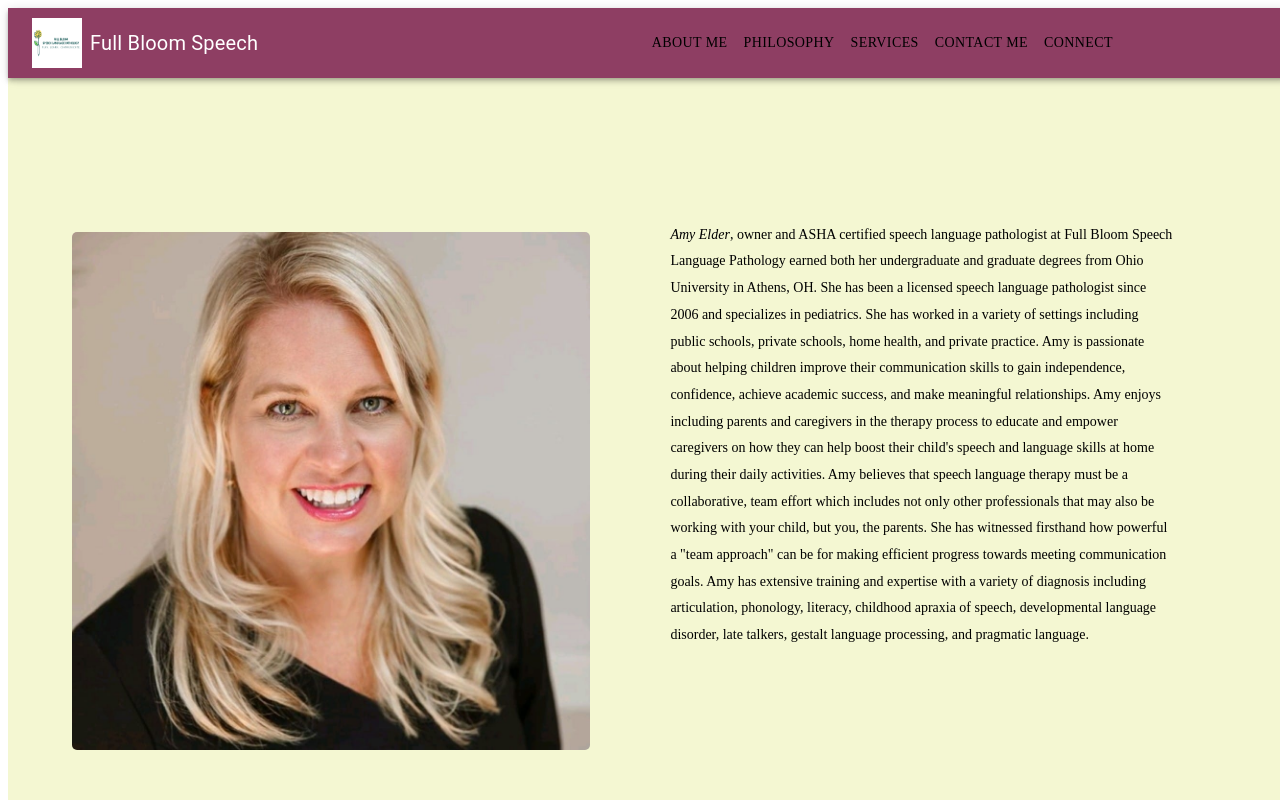
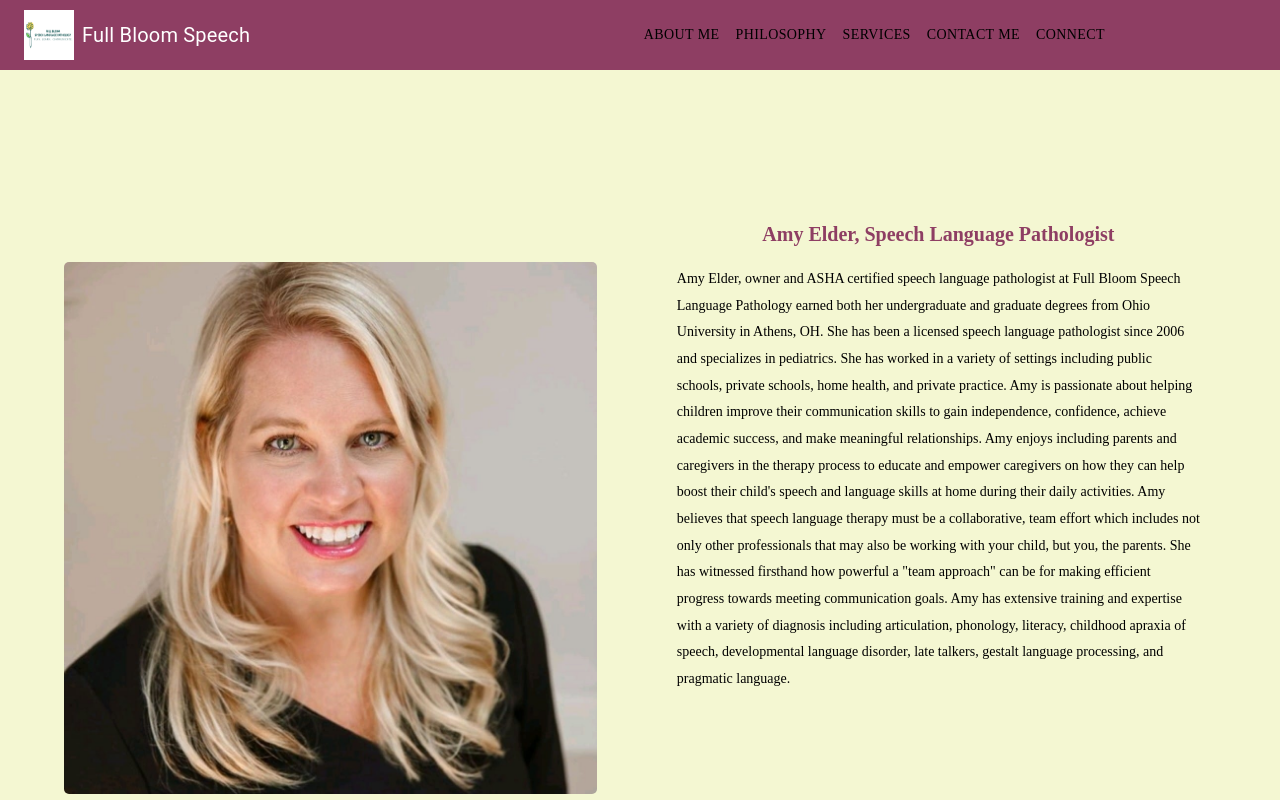
Before and after one commit to beemak789/AE_SLP_Website, a React (Create React App) app in the folder AE_Website/: page / in a window 1280 px wide. Shown: the top 800 px of the page. Built offline with nearby package versions, Linux system fonts and the light colour scheme; some icons are missing; a web font is replaced by a local one.

Commit message:
draft styles

```diff
--- a/AE_Website/src/aboutMe.css
+++ b/AE_Website/src/aboutMe.css
@@ -5,7 +5,6 @@
   font-weight: bold;
   background-color: #f4f7d2;
   width: 100%;
-  margin-top: 0.5rem;
   /* border: 2px solid red; */
 }
 
@@ -16,29 +15,44 @@ color: black;
 text-align: center;
 }
 
+.amy-title {
+  font-size: 20px;
+  /* border: 2px solid pink; */
+  text-align: center;
+  padding: 1rem;
+  color: #8E3E63;
+}
+.about-me-text {
+  /* border: 2px solid blue; */
+  display: flex;
+  flex-direction: column;
+}
+
 .about-me-paragraph {
 font-size: 12px;
 /* border: 2px solid green; */
 padding: 1rem;
 margin: auto;
 font-size: 14px;
-line-height: 16pt;
+line-height: 14pt;
 font-weight: 100;
 text-align: start;
-margin-top: 3rem;
+margin-top: -2rem;
 }
 
 
 .profile-photo {
-width: 30%;
-height: 30%;
+width: 22%;
+height: 22%;
 /* border: 2px solid orange; */
 border-radius: 5px;
-margin-top: 3rem;
+/* margin-top: 3rem; */
+margin-top: 2rem;
 }
 
 .philo-text {
   text-align: center;
+  color: #c06792;
 }
 
 .philosophy-container {
@@ -53,13 +67,13 @@ padding: 1rem;
 margin: auto;
 }
 
+
 .img-aboutme-container {
   /* border: 4px solid red; */
   display: flex;
   gap: 2rem;
-  padding: 4rem;
+  padding: 2rem;
   padding-left: 4rem;
-  margin: auto;
   align-items: center;
 }
 
--- a/AE_Website/src/component/AboutMe.js
+++ b/AE_Website/src/component/AboutMe.js
@@ -11,8 +11,9 @@ const AboutMe = () => {
           className='profile-photo'
         ></img>
         <div className='about-me-text'>
+        <p className='amy-title'>Amy Elder, Speech Language Pathologist</p>
           <p className='about-me-paragraph'>
-           <i>Amy Elder</i>, owner and ASHA certified speech language pathologist at
+           Amy Elder, owner and ASHA certified speech language pathologist at
             Full Bloom Speech Language Pathology earned both her undergraduate
             and graduate degrees from Ohio University in Athens, OH. She has
             been a licensed speech language pathologist since 2006 and
--- a/AE_Website/src/component/LandingPage.js
+++ b/AE_Website/src/component/LandingPage.js
@@ -7,11 +7,11 @@ import Footer from './Footer';
 
 const LandingPage = () => {
   return (
-    <div style={{position: 'relative'}}>
+    <div>
       <Navbar />
       <AboutMe />
       <Services />
-      <ContactMe />
+      {/* <ContactMe /> */}
       <Footer />
     </div>
   );
--- a/AE_Website/src/index.css
+++ b/AE_Website/src/index.css
@@ -2,5 +2,6 @@ body {
   font-family: "Solway", serif;
   font-weight: 400;
   font-style: normal;
-  width: 100%;
+  margin: 0;
+  padding: 0;
 }
--- a/AE_Website/src/navbar.css
+++ b/AE_Website/src/navbar.css
@@ -1,10 +1,8 @@
 .nav-bar-container {
   background: #8E3E63 !important;
   color: 'black' !important;
-  width: 100% !important;
-  position: fixed !important;
-  margin-bottom: 2rem;
   font-weight: 500 !important;
+  margin-top: 0;
 }
 
 .nav-logo-text, .hidden-nav-logo-text {
```
